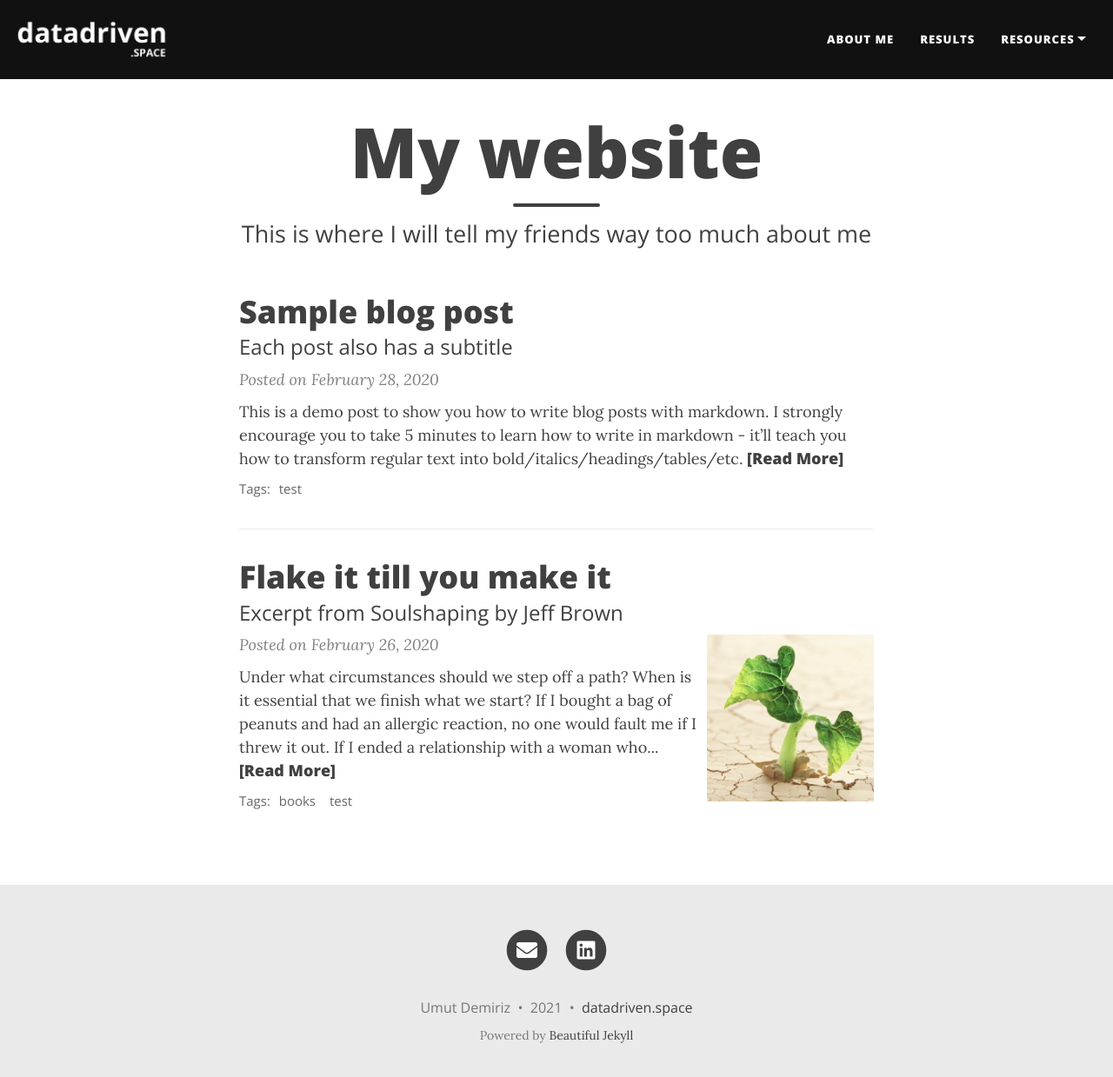
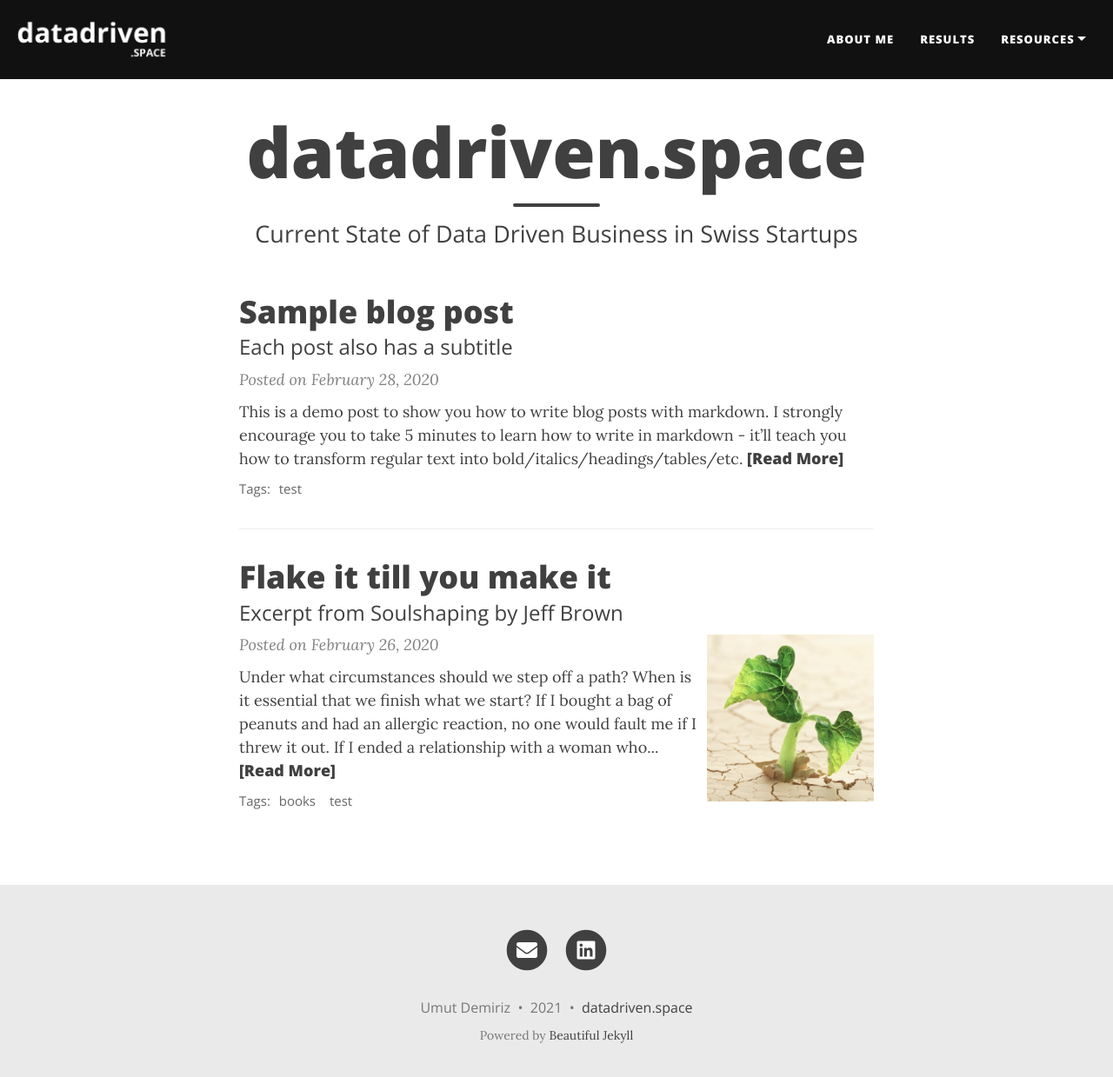
Before and after one commit to umutd21/datadrivenspace, a Jekyll site: the page built from index.html, in a window 1280 px wide and 1252 px high. Shown: the top 1239 px of the window at 87% size. Built offline with Jekyll 4.4.1, drawn with Linux system fonts in a browser that asks for light colours; nearby versions of some CDN libraries; the list of posts is cut into pages by our own code.

Commit message:
Update index.html

```diff
--- a/index.html
+++ b/index.html
@@ -1,5 +1,5 @@
 ---
 layout: home
-title: My website
-subtitle: This is where I will tell my friends way too much about me
+title: datadriven.space
+subtitle: Current State of Data Driven Business in Swiss Startups
 ---
```
